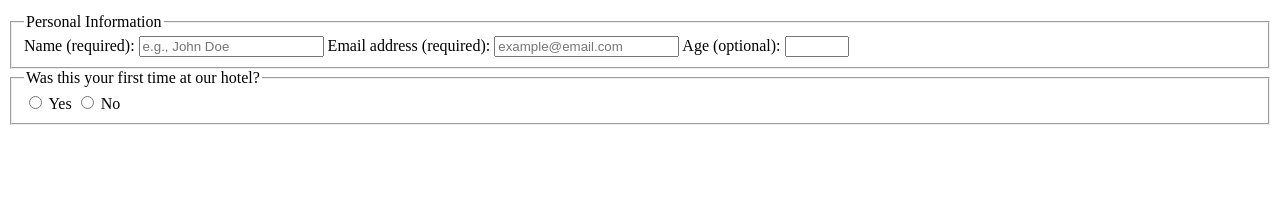
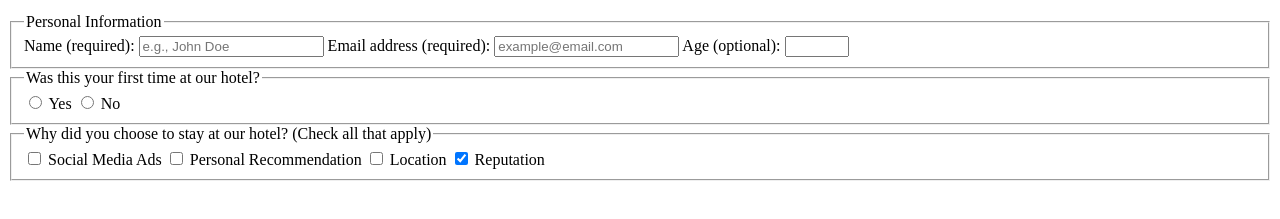
Before and after one commit to mrizkydp/freecodecamp-forms-and-tables-html-practice, a plain HTML site: page workshop-hotel-feedback-form/index.html in a window 1280 px wide. Shown: the part 101-320 px from the top of the page. Drawn offline with Linux system fonts and the light colour scheme.

Commit message:
Add reasons-for-stay checkboxes to form
Add a new fieldset to the hotel feedback form asking why guests chose to stay, with four checkboxes (Social Media Ads, Personal Recommendation, Location, Reputation). The reputation option is pre-checked and the inputs share the same name to allow multiple selections.

```diff
--- a/workshop-hotel-feedback-form/index.html
+++ b/workshop-hotel-feedback-form/index.html
@@ -28,6 +28,17 @@
                 <input type="radio" id="no-option" name="hotel-stay" value="no">
                 <label for="no-option">No</label>
             </fieldset>
+            <fieldset>
+              <legend>Why did you choose to stay at our hotel? (Check all that apply)</legend>
+              <input type="checkbox" id="ads" value="ads" name="choice">
+              <label for="ads">Social Media Ads</label>
+              <input type="checkbox" id="recommendation" value="recommendation" name="choice">
+              <label for="recommendation">Personal Recommendation</label>
+              <input type="checkbox" id="location" value="location" name="choice">
+              <label for="location">Location</label>
+              <input checked type="checkbox" id="reputation" value="reputation" name="choice">
+              <label for="reputation">Reputation</label>
+            </fieldset>
         </form>
     </main>
   </body>
```
